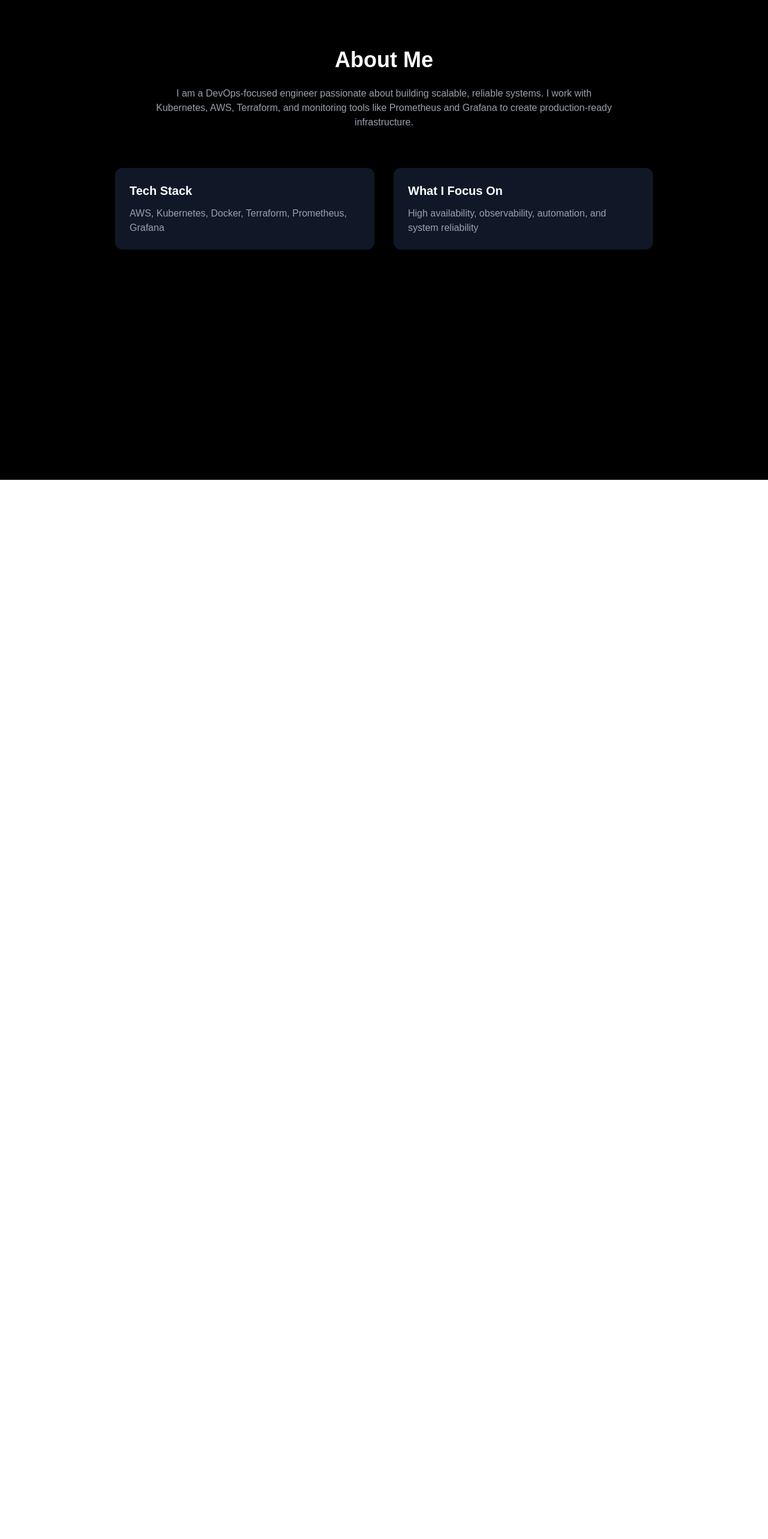
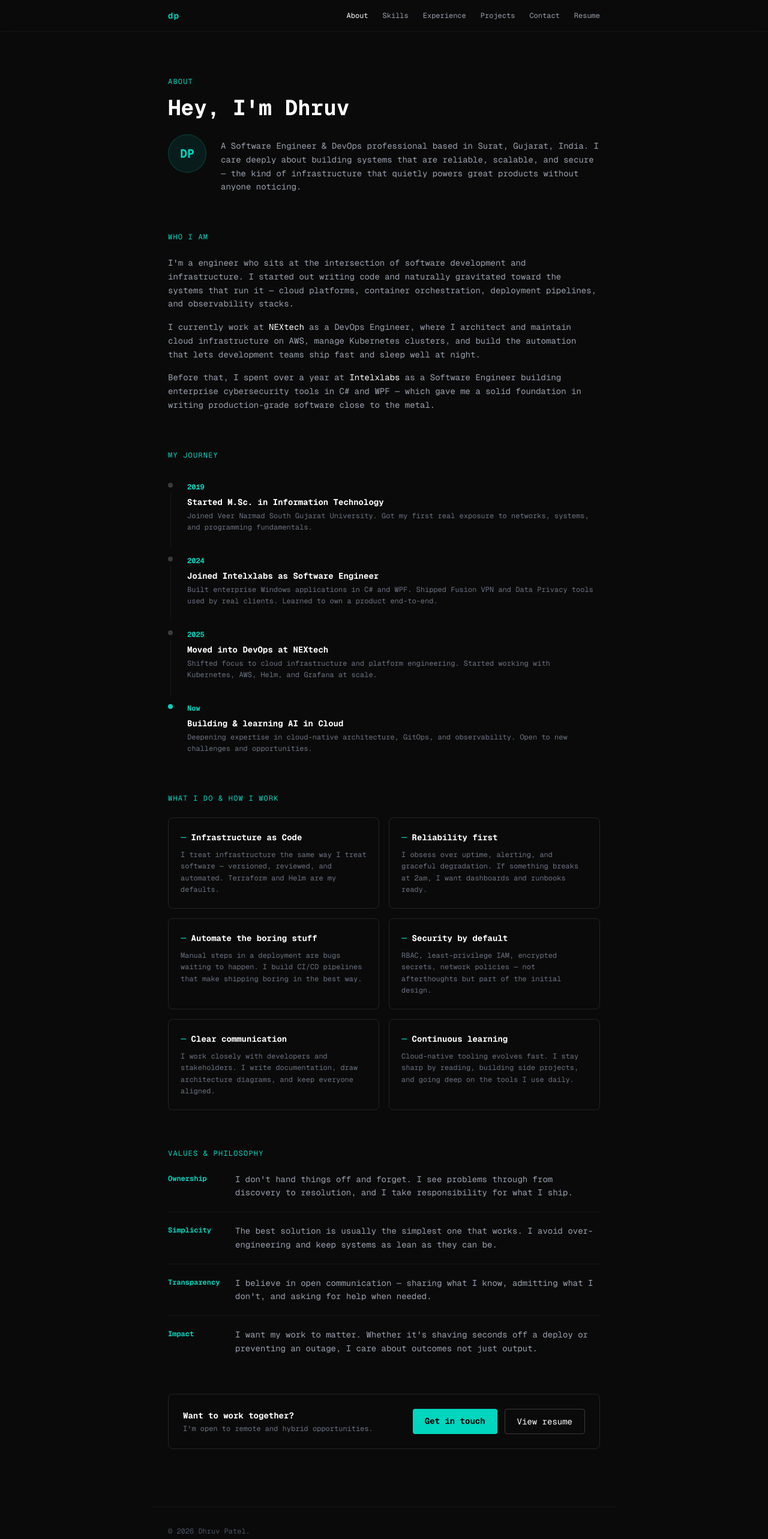
Before and after one commit to dhruvdxb/DhruvPatel-portfolio, a Next.js app: page /about in a window 1280 px wide. Shown: the top 2566 px of the page at 60% size. Before the commit the page ends 800 px from the top, so only its background shows below. Built offline with nearby package versions, Linux system fonts and the light colour scheme.

Commit message:
feat: add about page

```diff
--- a/app/about/page.tsx
+++ b/app/about/page.tsx
@@ -1,32 +1,200 @@
+"use client";
+
 export default function About() {
   return (
-    <main className="bg-black text-white min-h-screen px-6 py-20">
+    <main className="bg-[#0a0a0a] text-white min-h-screen font-mono">
 
-      <h1 className="text-4xl font-bold text-center">About Me</h1>
+      {/* NAV */}
+      <nav className="fixed top-0 left-0 right-0 z-50 bg-[#0a0a0a]/90 backdrop-blur border-b border-white/5">
+        <div className="max-w-3xl mx-auto px-6 py-4 flex justify-between items-center">
+          <a href="/" className="text-sm font-bold tracking-widest text-teal-400">dp</a>
+          <div className="flex gap-6 text-xs text-gray-400">
+            <a href="/about" className="text-white">About</a>
+            <a href="/#skills" className="hover:text-white transition">Skills</a>
+            <a href="/#experience" className="hover:text-white transition">Experience</a>
+            <a href="/#projects" className="hover:text-white transition">Projects</a>
+            <a href="/contact" className="hover:text-white transition">Contact</a>
+            <a href="/resume" className="hover:text-white transition">Resume</a>
+          </div>
+        </div>
+      </nav>
 
-      <p className="mt-6 max-w-3xl mx-auto text-gray-400 text-center">
-        I am a DevOps-focused engineer passionate about building scalable,
-        reliable systems. I work with Kubernetes, AWS, Terraform, and monitoring
-        tools like Prometheus and Grafana to create production-ready infrastructure.
-      </p>
+      <div className="max-w-3xl mx-auto px-6 pt-32 pb-24">
 
-      <div className="mt-16 grid md:grid-cols-2 gap-8 max-w-4xl mx-auto">
+        {/* HERO */}
+        <p className="text-teal-400 text-xs tracking-widest mb-4">ABOUT</p>
+        <h1 className="text-4xl font-bold mb-6">Hey, I'm Dhruv</h1>
 
-        <div className="bg-gray-900 p-6 rounded-xl">
-          <h3 className="font-bold text-xl">Tech Stack</h3>
-          <p className="text-gray-400 mt-3">
-            AWS, Kubernetes, Docker, Terraform, Prometheus, Grafana
+        {/* INTRO WITH AVATAR */}
+        <div className="flex items-start gap-6 mb-16">
+          <div className="flex-shrink-0 w-16 h-16 rounded-full bg-teal-400/10 border border-teal-400/20 flex items-center justify-center">
+            <span className="text-teal-400 text-xl font-bold">DP</span>
+          </div>
+          <p className="text-gray-400 text-sm leading-relaxed pt-2">
+            A Software Engineer & DevOps professional based in Surat, Gujarat, India.
+            I care deeply about building systems that are reliable, scalable, and secure —
+            the kind of infrastructure that quietly powers great products without anyone noticing.
           </p>
         </div>
 
-        <div className="bg-gray-900 p-6 rounded-xl">
-          <h3 className="font-bold text-xl">What I Focus On</h3>
-          <p className="text-gray-400 mt-3">
-            High availability, observability, automation, and system reliability
-          </p>
+        {/* WHO I AM */}
+        <div className="mb-16">
+          <p className="text-teal-400 text-xs tracking-widest mb-6">WHO I AM</p>
+          <div className="space-y-4 text-gray-400 text-sm leading-relaxed">
+            <p>
+              I'm a engineer who sits at the intersection of software development and
+              infrastructure. I started out writing code and naturally gravitated toward
+              the systems that run it — cloud platforms, container orchestration, deployment
+              pipelines, and observability stacks.
+            </p>
+            <p>
+              I currently work at <span className="text-white">NEXtech</span> as a DevOps Engineer,
+              where I architect and maintain cloud infrastructure on AWS, manage Kubernetes clusters,
+              and build the automation that lets development teams ship fast and sleep well at night.
+            </p>
+            <p>
+              Before that, I spent over a year at <span className="text-white">Intelxlabs</span> as
+              a Software Engineer building enterprise cybersecurity tools in C# and WPF — which gave
+              me a solid foundation in writing production-grade software close to the metal.
+            </p>
+          </div>
+        </div>
+
+        {/* MY JOURNEY */}
+        <div className="mb-16">
+          <p className="text-teal-400 text-xs tracking-widest mb-8">MY JOURNEY</p>
+          <div className="space-y-0">
+            {[
+              {
+                year: "2019",
+                title: "Started M.Sc. in Information Technology",
+                desc: "Joined Veer Narmad South Gujarat University. Got my first real exposure to networks, systems, and programming fundamentals.",
+              },
+              {
+                year: "2024",
+                title: "Joined Intelxlabs as Software Engineer",
+                desc: "Built enterprise Windows applications in C# and WPF. Shipped Fusion VPN and Data Privacy tools used by real clients. Learned to own a product end-to-end.",
+              },
+              {
+                year: "2025",
+                title: "Moved into DevOps at NEXtech",
+                desc: "Shifted focus to cloud infrastructure and platform engineering. Started working with Kubernetes, AWS, Helm, and Grafana at scale.",
+              },
+              {
+                year: "Now",
+                title: "Building & learning AI in Cloud",
+                desc: "Deepening expertise in cloud-native architecture, GitOps, and observability. Open to new challenges and opportunities.",
+              },
+            ].map((item, i) => (
+              <div key={item.year} className="flex gap-6">
+                <div className="flex flex-col items-center">
+                  <div className={`w-2 h-2 rounded-full mt-1.5 flex-shrink-0 ${i === 3 ? "bg-teal-400" : "bg-white/20"}`}></div>
+                  {i < 3 && <div className="w-px flex-1 bg-white/5 my-2"></div>}
+                </div>
+                <div className={`${i < 3 ? "pb-8" : ""} flex-1`}>
+                  <span className="text-xs text-teal-400 font-bold">{item.year}</span>
+                  <h3 className="text-sm font-bold mt-1 mb-1">{item.title}</h3>
+                  <p className="text-gray-500 text-xs leading-relaxed">{item.desc}</p>
+                </div>
+              </div>
+            ))}
+          </div>
+        </div>
+
+        {/* WHAT I DO */}
+        <div className="mb-16">
+          <p className="text-teal-400 text-xs tracking-widest mb-6">WHAT I DO & HOW I WORK</p>
+          <div className="grid grid-cols-1 sm:grid-cols-2 gap-4">
+            {[
+              {
+                title: "Infrastructure as Code",
+                desc: "I treat infrastructure the same way I treat software — versioned, reviewed, and automated. Terraform and Helm are my defaults.",
+              },
+              {
+                title: "Reliability first",
+                desc: "I obsess over uptime, alerting, and graceful degradation. If something breaks at 2am, I want dashboards and runbooks ready.",
+              },
+              {
+                title: "Automate the boring stuff",
+                desc: "Manual steps in a deployment are bugs waiting to happen. I build CI/CD pipelines that make shipping boring in the best way.",
+              },
+              {
+                title: "Security by default",
+                desc: "RBAC, least-privilege IAM, encrypted secrets, network policies — not afterthoughts but part of the initial design.",
+              },
+              {
+                title: "Clear communication",
+                desc: "I work closely with developers and stakeholders. I write documentation, draw architecture diagrams, and keep everyone aligned.",
+              },
+              {
+                title: "Continuous learning",
+                desc: "Cloud-native tooling evolves fast. I stay sharp by reading, building side projects, and going deep on the tools I use daily.",
+              },
+            ].map((item) => (
+              <div key={item.title} className="border border-white/10 rounded-lg p-5 hover:border-white/20 transition">
+                <div className="flex items-center gap-2 mb-2">
+                  <span className="text-teal-400">—</span>
+                  <h3 className="text-sm font-bold">{item.title}</h3>
+                </div>
+                <p className="text-gray-500 text-xs leading-relaxed">{item.desc}</p>
+              </div>
+            ))}
+          </div>
+        </div>
+
+        {/* VALUES */}
+        <div className="mb-16">
+          <p className="text-teal-400 text-xs tracking-widest mb-6">VALUES & PHILOSOPHY</p>
+          <div className="space-y-5">
+            {[
+              {
+                value: "Ownership",
+                desc: "I don't hand things off and forget. I see problems through from discovery to resolution, and I take responsibility for what I ship.",
+              },
+              {
+                value: "Simplicity",
+                desc: "The best solution is usually the simplest one that works. I avoid over-engineering and keep systems as lean as they can be.",
+              },
+              {
+                value: "Transparency",
+                desc: "I believe in open communication — sharing what I know, admitting what I don't, and asking for help when needed.",
+              },
+              {
+                value: "Impact",
+                desc: "I want my work to matter. Whether it's shaving seconds off a deploy or preventing an outage, I care about outcomes not just output.",
+              },
+            ].map((item) => (
+              <div key={item.value} className="flex gap-4 border-b border-white/5 pb-5 last:border-0 last:pb-0">
+                <span className="text-teal-400 text-xs font-bold w-24 flex-shrink-0 pt-0.5">{item.value}</span>
+                <p className="text-gray-400 text-sm leading-relaxed">{item.desc}</p>
+              </div>
+            ))}
+          </div>
+        </div>
+
+        {/* CTA */}
+        <div className="border border-white/10 rounded-lg p-6 flex flex-col sm:flex-row justify-between items-start sm:items-center gap-4">
+          <div>
+            <p className="text-sm font-bold mb-1">Want to work together?</p>
+            <p className="text-xs text-gray-500">I'm open to remote and hybrid opportunities.</p>
+          </div>
+          <div className="flex gap-3">
+            <a href="/contact" className="bg-teal-400 text-black px-5 py-2.5 text-sm font-bold rounded hover:bg-teal-300 transition">
+              Get in touch
+            </a>
+            <a href="/resume" className="border border-white/20 text-white px-5 py-2.5 text-sm rounded hover:border-white/40 transition">
+              View resume
+            </a>
+          </div>
         </div>
 
       </div>
+
+      {/* FOOTER */}
+      <div className="border-t border-white/5 max-w-3xl mx-auto px-6 py-8">
+        <p className="text-xs text-gray-600">© 2026 Dhruv Patel.</p>
+      </div>
+
     </main>
   );
 }
```
